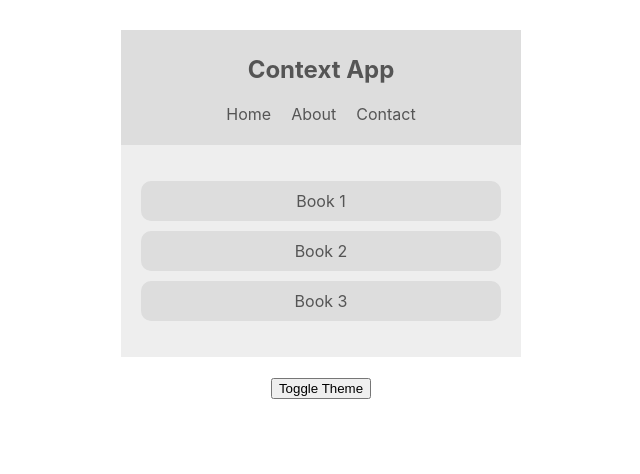
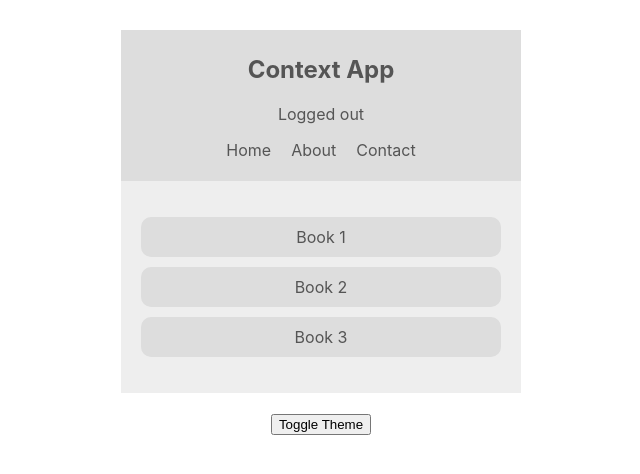
Before and after one commit to pohern/context-hooks, a React (Create React App) app: page / in a window 1280 px wide. Shown: the top 474 px of the page, without its empty margins (319-959 px from the left). Built offline with nearby package versions, Linux system fonts and the light colour scheme.

Commit message:
implement authContext on navbar

```diff
--- a/src/App.js
+++ b/src/App.js
@@ -1,15 +1,18 @@
-import React from 'react';
-import  ThemeContextProvider from './contexts/ThemeContext'
-import NavBar from './components/NavBar'
-import BookList from './components/BookList'
-import ThemeToggle from './components/ThemeToggle';
+import React from "react";
+import ThemeContextProvider from "./contexts/ThemeContext";
+import AuthContextProvider from "./contexts/AuthContext";
+import NavBar from "./components/NavBar";
+import BookList from "./components/BookList";
+import ThemeToggle from "./components/ThemeToggle";
 function App() {
   return (
-    <div className="App">
+    <div className='App'>
       <ThemeContextProvider>
-        <NavBar />
-        <BookList />
-        <ThemeToggle />
+        <AuthContextProvider>
+          <NavBar />
+          <BookList />
+          <ThemeToggle />
+        </AuthContextProvider>
       </ThemeContextProvider>
     </div>
   );
--- a/src/components/NavBar.js
+++ b/src/components/NavBar.js
@@ -1,22 +1,35 @@
 import React, { Component } from 'react';
+import { AuthContext } from '../contexts/AuthContext';
 import { ThemeContext } from '../contexts/ThemeContext';
 
 class NavBar extends Component {
+  // static contextType = ThemeContext;
   render() {
     return (
-            <ThemeContext.Consumer>{(context) => {
-                const { isLightTheme, light, dark } = context;
+      <AuthContext>
+        {(authContext) => (
+          <ThemeContext.Consumer>
+            {(themeContext) => {
+              const { isAuthenticated, toggleAuth } = authContext;
+              const { isLightTheme, light, dark } = themeContext;
               const theme = isLightTheme ? light : dark;
-                return (<nav style={{background: theme.ui, color: theme.syntax}}>
+              return (
+                <nav style={{ background: theme.ui, color: theme.syntax }}>
                   <h1>Context App</h1>
+                  <div onClick={() => toggleAuth()}>
+                    {isAuthenticated ? "Logged in" : "Logged out"}
+                  </div>
                   <ul>
                     <li>Home</li>
                     <li>About</li>
                     <li>Contact</li>
                   </ul>
-                </nav>)
+                </nav>
+              );
             }}
           </ThemeContext.Consumer>
+        )}
+      </AuthContext>
     );
   }
 }
```
Lines whose indentation alone changed are shown as unchanged.
